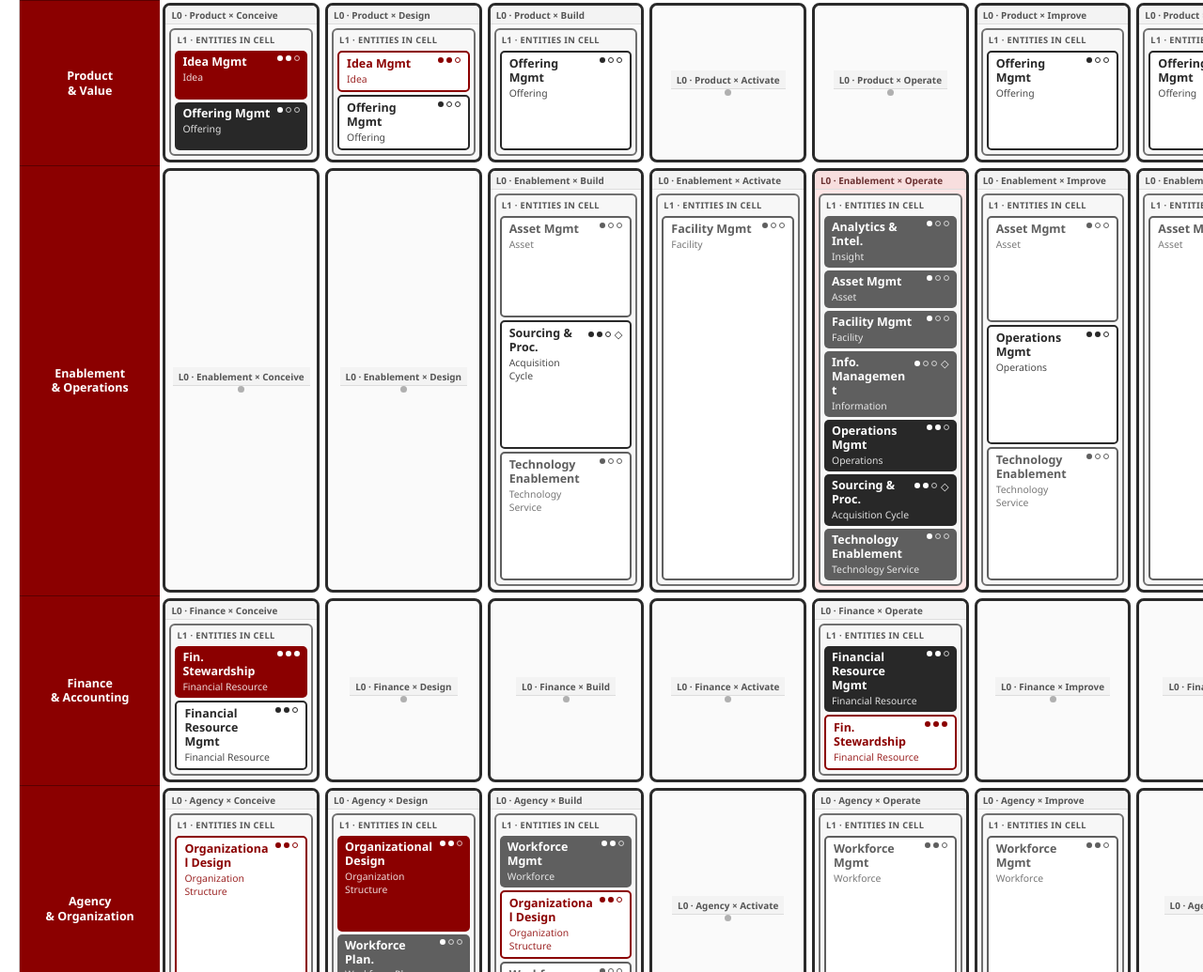
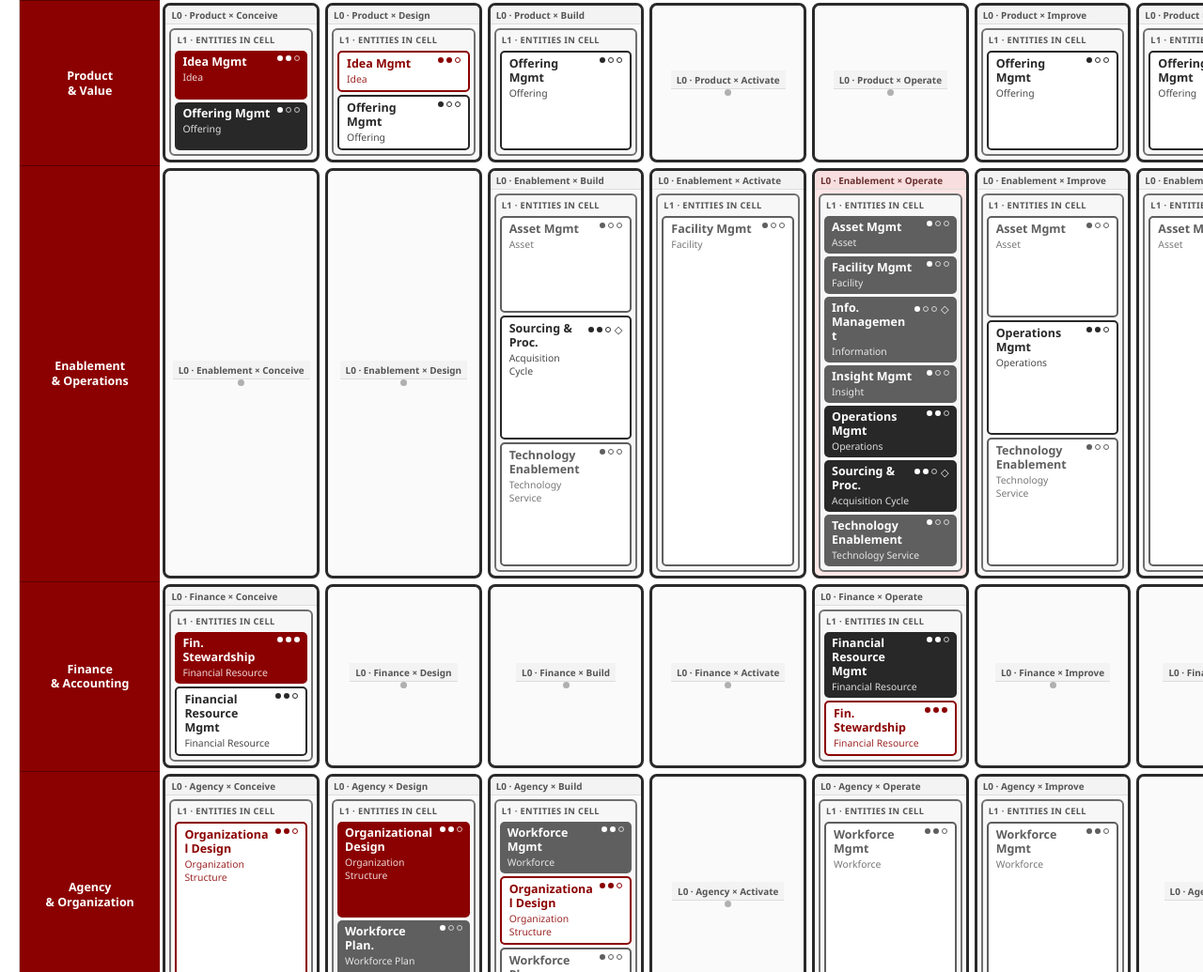
Before and after one commit to technehub-labs/dea-catalog-business-capabilities, a website: page OpenDEA_Foundation_Capability_Map_Nested.html in a window 1280 px wide. Shown: the part 1153-2188 px from the top of the page at 94% size. Drawn offline with Linux system fonts and the light colour scheme.

Commit message:
docs(cr-22): CHANGELOG, README and capability map for Insight Management rename
- CHANGELOG.md: new Unreleased Major block for CR-DEA-BC-21 ratification + CR-DEA-BC-22
  rename (Analytics and Intelligence to Insight Management; version 1.0.0 to 2.0.0;
  aliases retained; N-022 verdict rename-applied; ADR-ES-021 ratified). Catalog
  count unchanged at 28 (rename, not admission). Cross-references in BC-20 section
  are unchanged; this block sits alongside the BC-20 entries. Historical sections
  preserved unchanged (rename lineage is the audit trail).
- README.md: catalog status paragraph updated to reflect BC-22 rename of the third
  entry; aliases listed for discoverability.
- OpenDEA_Foundation_Capability_Map_Nested.html regenerated via
  scripts/generate_capability_map.py. Cell enablement-operations x operate now shows
  Insight Management (Insight Mgmt / Insight) where Analytics and Intelligence was
  previously rendered. 28 entities, 31 cells (same as BC-21 recon state).

```diff
--- a/OpenDEA_Foundation_Capability_Map_Nested.html
+++ b/OpenDEA_Foundation_Capability_Map_Nested.html
@@ -206,10 +206,10 @@
 <div class="l2 secondary operational"><div class="l2-text"><div class="l2-name">Sourcing &amp; Proc.</div><div class="l2-bo">Acquisition Cycle</div></div><div class="l2-meta"><span class="evidence"><i class="on"></i><i class="on"></i><i class="off"></i></span><span class="dual">◇</span></div></div>
 <div class="l2 secondary support"><div class="l2-text"><div class="l2-name">Technology Enablement</div><div class="l2-bo">Technology Service</div></div><div class="l2-meta"><span class="evidence"><i class="on"></i><i class="off"></i><i class="off"></i></span></div></div></div></div>
 <div class="l0"><div class="l0-parent">L0 · Enablement × Activate</div><div class="l1"><div class="l1-parent">L1 · Entities in cell</div><div class="l2 secondary support"><div class="l2-text"><div class="l2-name">Facility Mgmt</div><div class="l2-bo">Facility</div></div><div class="l2-meta"><span class="evidence"><i class="on"></i><i class="off"></i><i class="off"></i></span></div></div></div></div>
-<div class="l0 dense"><div class="l0-parent">L0 · Enablement × Operate</div><div class="l1"><div class="l1-parent">L1 · Entities in cell</div><div class="l2 primary support"><div class="l2-text"><div class="l2-name">Analytics &amp; Intel.</div><div class="l2-bo">Insight</div></div><div class="l2-meta"><span class="evidence"><i class="on"></i><i class="off"></i><i class="off"></i></span></div></div>
-<div class="l2 primary support"><div class="l2-text"><div class="l2-name">Asset Mgmt</div><div class="l2-bo">Asset</div></div><div class="l2-meta"><span class="evidence"><i class="on"></i><i class="off"></i><i class="off"></i></span></div></div>
+<div class="l0 dense"><div class="l0-parent">L0 · Enablement × Operate</div><div class="l1"><div class="l1-parent">L1 · Entities in cell</div><div class="l2 primary support"><div class="l2-text"><div class="l2-name">Asset Mgmt</div><div class="l2-bo">Asset</div></div><div class="l2-meta"><span class="evidence"><i class="on"></i><i class="off"></i><i class="off"></i></span></div></div>
 <div class="l2 primary support"><div class="l2-text"><div class="l2-name">Facility Mgmt</div><div class="l2-bo">Facility</div></div><div class="l2-meta"><span class="evidence"><i class="on"></i><i class="off"></i><i class="off"></i></span></div></div>
 <div class="l2 primary support"><div class="l2-text"><div class="l2-name">Info. Management</div><div class="l2-bo">Information</div></div><div class="l2-meta"><span class="evidence"><i class="on"></i><i class="off"></i><i class="off"></i></span><span class="dual">◇</span></div></div>
+<div class="l2 primary support"><div class="l2-text"><div class="l2-name">Insight Mgmt</div><div class="l2-bo">Insight</div></div><div class="l2-meta"><span class="evidence"><i class="on"></i><i class="off"></i><i class="off"></i></span></div></div>
 <div class="l2 primary operational"><div class="l2-text"><div class="l2-name">Operations Mgmt</div><div class="l2-bo">Operations</div></div><div class="l2-meta"><span class="evidence"><i class="on"></i><i class="on"></i><i class="off"></i></span></div></div>
 <div class="l2 primary operational"><div class="l2-text"><div class="l2-name">Sourcing &amp; Proc.</div><div class="l2-bo">Acquisition Cycle</div></div><div class="l2-meta"><span class="evidence"><i class="on"></i><i class="on"></i><i class="off"></i></span><span class="dual">◇</span></div></div>
 <div class="l2 primary support"><div class="l2-text"><div class="l2-name">Technology Enablement</div><div class="l2-bo">Technology Service</div></div><div class="l2-meta"><span class="evidence"><i class="on"></i><i class="off"></i><i class="off"></i></span></div></div></div></div>
```
Also changed, not shown: CHANGELOG.md, README.md.
